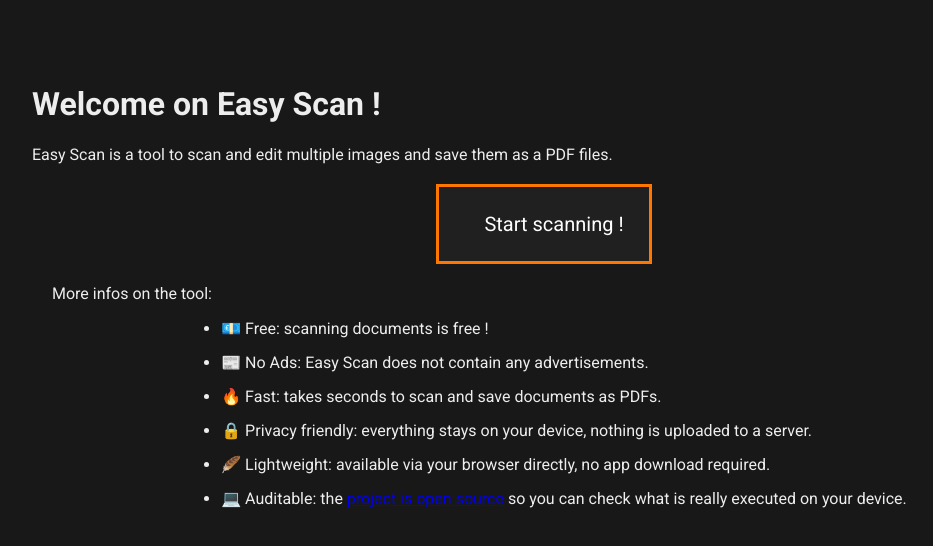
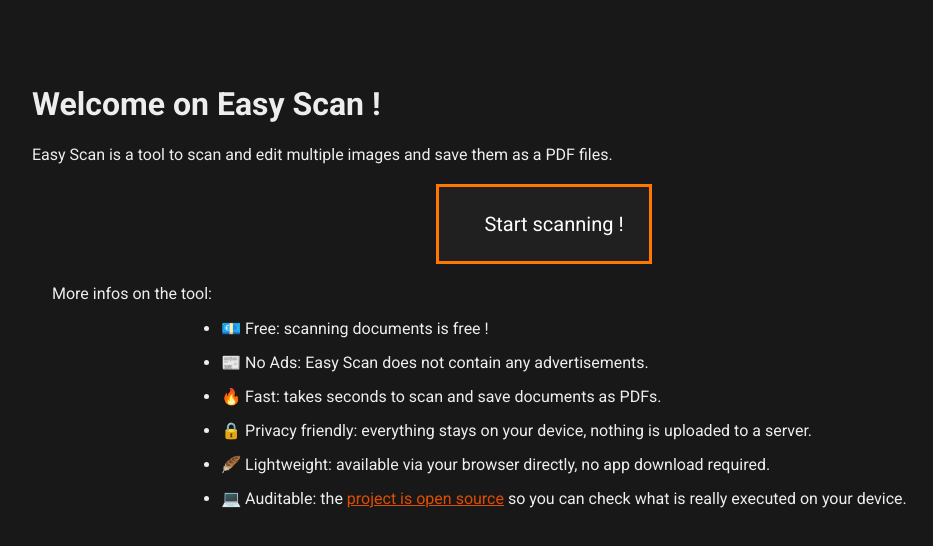
Before and after one commit to sfluor/ezscan, a React app: page / in a window 1280 px wide. Shown: the top 546 px of the page, without its empty margins (96-1029 px from the left). Built offline with nearby package versions, Linux system fonts and the light colour scheme; some icons are missing.

Commit message:
ui: fix link color on front page

```diff
--- a/src/LandingPage.tsx
+++ b/src/LandingPage.tsx
@@ -23,6 +23,7 @@
       <a
         href="https://github.com/sfluor/ezscan"
         target="_blank"
+        style={{ color: colors.secondary }}
         rel="noreferrer"
       >
         project is open source
```
